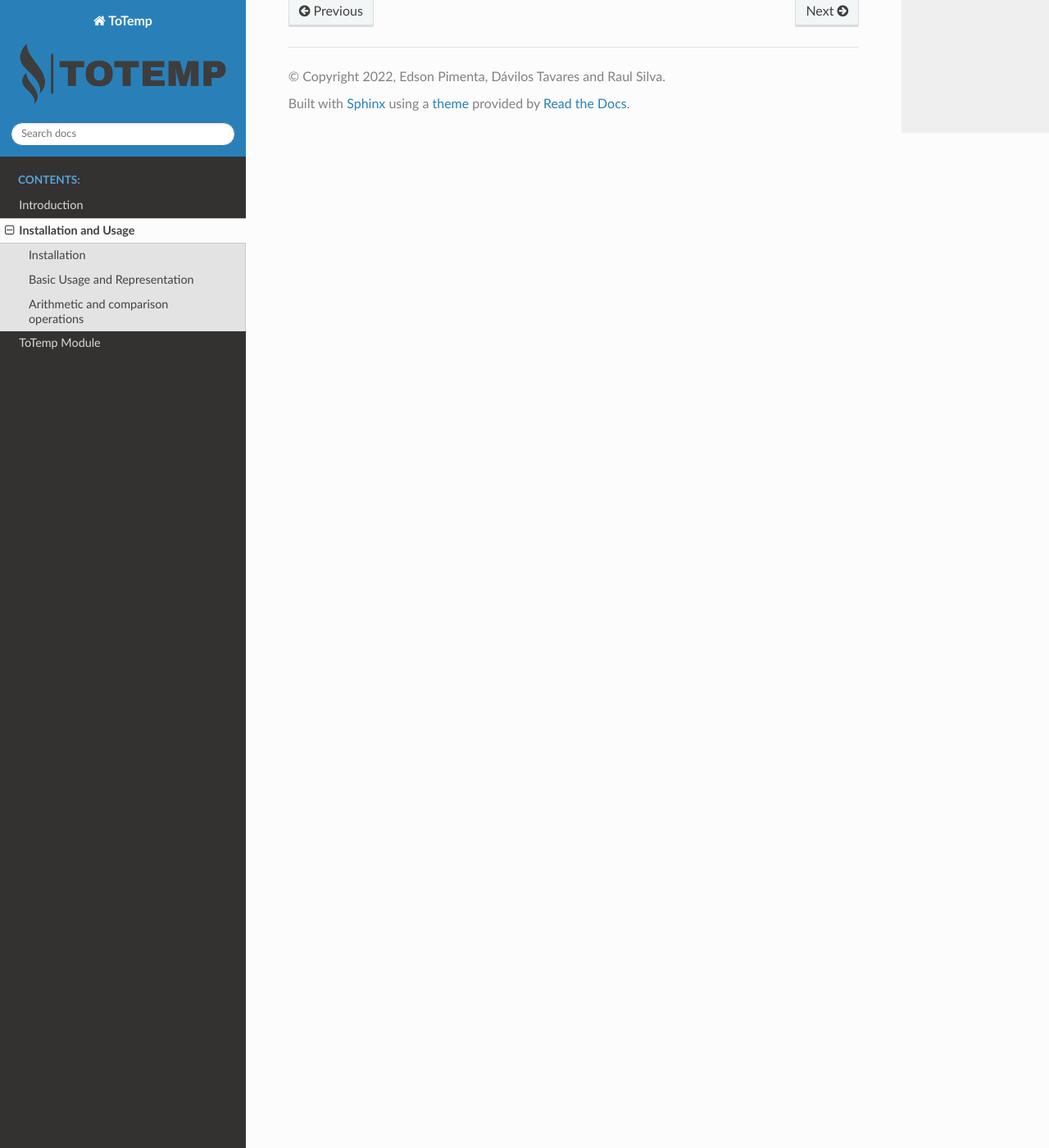
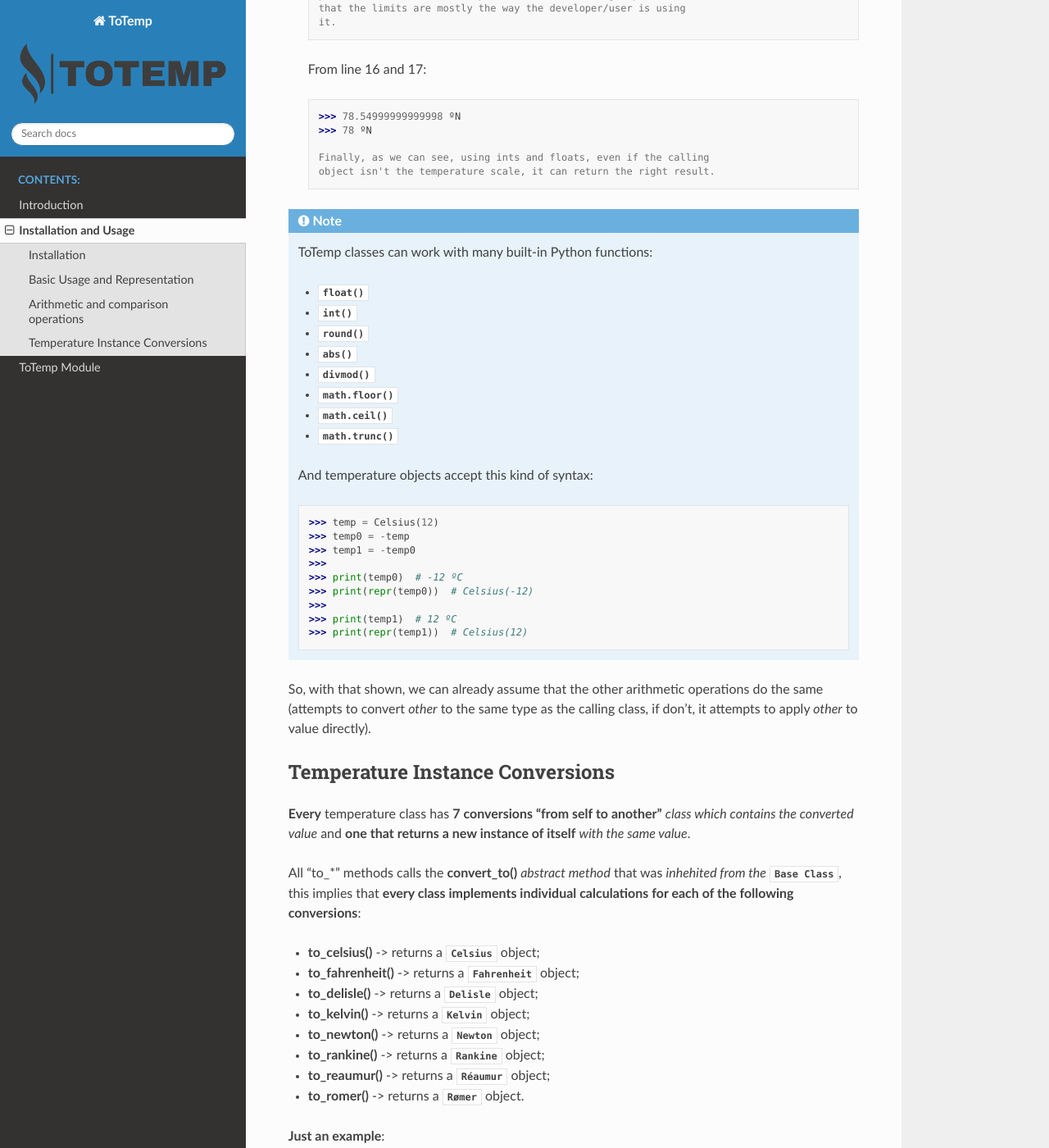
Before and after one commit to eddyyxxyy/ToTemp, a Sphinx documentation site: the page built from docs/source/installation_usage.rst, in a window 1280 px wide and 1400 px high, scrolled down 5964 px. Shown: the whole window at 82% size. Built offline with Sphinx 7.4.7 and the Read the Docs theme 2.0.0, drawn with Linux system fonts in a browser that asks for light colours; some of the changed text lies outside the part shown.

Commit message:
Docs: fix doc/meth links and adds conversions section

```diff
--- a/docs/source/installation_usage.rst
+++ b/docs/source/installation_usage.rst
@@ -20,12 +20,15 @@
 ******************************
 
 .. note::
-    The `Base Class </ToTemp/docs/build/html/totemp.html#totemp.base-class>`_ is the center of
-    attentions here, for all the detailed information go check every single method, property and
-    other implementations there.
+    The :meth:`Base Class<totemp.temperature_types.AbstractTemperature>` is the one who makes the magic
+    happen in this package, for all the module detailed information go :doc:`check every single class, its
+    methods, properties and other implementations there<totemp>`.
+
+    Thanks to `Daniil Fajnberg <https://github.com/daniil-berg>`_ we could finally solve the problems
+    when trying to implement this base class.
 
 When working with temperature scales representations and
-convertions, we often see a lack of "straight to the point"
+conversions, we often see a lack of "straight to the point"
 solutions beside of searching online for every single
 mathematical formula.
 
@@ -37,7 +40,7 @@
 
 This package aims to bring the simple and straight to the point,
 but precise, Object Oriented experience of working with temperature
-data types.
+scale data types.
 
 **For example, this**:
 
@@ -253,7 +256,7 @@
 
     .. code-block:: Python
         :linenos:
-        :emphasize-lines: 1,7,13,14
+        :emphasize-lines: 1,7,13,14,16,17
 
         from totemp import Newton, Rankine
 
@@ -269,6 +272,9 @@
 
             print((temp0 + temp1).rounded())
             print(repr((temp0 + temp1).rounded()))
+
+            print(temp2 + 12.55)
+            print((12 + temp2.rounded()))
 
 **Outputs**:
 
@@ -297,6 +303,127 @@
         that the limits are mostly the way the developer/user is using
         it.
 
-So, with that said, we can already assume that the other arithmetic
+    From line 16 and 17::
+
+        >>> 78.54999999999998 ºN
+        >>> 78 ºN
+
+        Finally, as we can see, using ints and floats, even if the calling
+        object isn't the temperature scale, it can return the right result.
+
+.. note::
+
+    ToTemp classes can work with many built-in Python functions:
+
+    - :meth:`float()<totemp.temperature_types.AbstractTemperature.__float__>`
+    - :meth:`int()<totemp.temperature_types.AbstractTemperature.__int__>`
+    - :meth:`round()<totemp.temperature_types.AbstractTemperature.__round__>`
+    - :meth:`abs()<totemp.temperature_types.AbstractTemperature.__abs__>`
+    - :meth:`divmod()<totemp.temperature_types.AbstractTemperature.__divmod__>`
+    - :meth:`math.floor()<totemp.temperature_types.AbstractTemperature.__floor__>`
+    - :meth:`math.ceil()<totemp.temperature_types.AbstractTemperature.__ceil__>`
+    - :meth:`math.trunc()<totemp.temperature_types.AbstractTemperature.__trunc__>`
+
+    And temperature objects accept this kind of syntax::
+
+        >>> temp = Celsius(12)
+        >>> temp0 = -temp
+        >>> temp1 = -temp0
+        >>>
+        >>> print(temp0)  # -12 ºC
+        >>> print(repr(temp0))  # Celsius(-12)
+        >>>
+        >>> print(temp1)  # 12 ºC
+        >>> print(repr(temp1))  # Celsius(12)
+
+So, with that shown, we can already assume that the other arithmetic
 operations do the same (attempts to convert `other` to the same type
-as the calling class).
+as the calling class, if don't, it attempts to apply `other` to value
+directly).
+
+Temperature Instance Conversions
+********************************
+
+**Every** temperature class has **7 conversions "from self to another"** *class which
+contains the converted value* and **one that returns a new instance of itself** *with
+the same value*.
+
+All "to_*" methods calls the **convert_to()** *abstract method* that was *inhehited from the*
+:meth:`Base Class<totemp.temperature_types.AbstractTemperature>`, this implies
+that **every class implements individual calculations for each of the following
+conversions**:
+
+- **to_celsius()** -> returns a :meth:`Celsius<totemp.Celsius>` object;
+- **to_fahrenheit()** -> returns a :meth:`Fahrenheit<totemp.Fahrenheit>` object;
+- **to_delisle()** -> returns a :meth:`Delisle<totemp.Delisle>` object;
+- **to_kelvin()** -> returns a :meth:`Kelvin<totemp.Kelvin>` object;
+- **to_newton()** -> returns a :meth:`Newton<totemp.Newton>` object;
+- **to_rankine()** -> returns a :meth:`Rankine<totemp.Rankine>` object;
+- **to_reaumur()** -> returns a :meth:`Réaumur<totemp.Reaumur>` object;
+- **to_romer()** -> returns a :meth:`Rømer<totemp.Romer>` object.
+
+**Just an example**:
+
+    .. code-block:: Python
+        :linenos:
+        :emphasize-lines: 1,4,6,7,8,9,10,11,12,13
+
+        import totemp as tp
+
+        if __name__ == '__main__':
+            temp = tp.Fahrenheit(32)
+
+            print(temp.to_celsius())
+            print(temp.to_fahrenheit())
+            print(temp.to_delisle())
+            print(temp.to_kelvin())
+            print(temp.to_newton())
+            print(temp.to_rankine())
+            print(temp.to_reaumur())
+            print(temp.to_romer())
+
+**Outputs**:
+
+    From line 6 and 13::
+
+        >>> 0.0 ºC
+        >>> 32 ºF
+        >>> 150.0 ºDe
+        >>> 273.15 K
+        >>> 0.0 ºN
+        >>> 491.67 ºR
+        >>> 0.0 ºRé
+        >>> 7.5 ºRø
+
+**Now using :meth:`convert_to()<totemp.temperature_types.AbstractTemperature.convert_to>`**:
+
+    .. code-block:: Python
+        :linenos:
+        :emphasize-lines: 1,4,6,7,8,9,10,11,12,13
+
+        from totemp import *
+
+        if __name__ == '__main__':
+            temp = tp.Fahrenheit(32)
+
+            print(temp.convert_to(Celsius))
+            print(temp.convert_to(Fahrenheit))
+            print(temp.convert_to(Delisle))
+            print(temp.convert_to(Kelvin))
+            print(temp.convert_to(Newton))
+            print(temp.convert_to(Rankine))
+            print(temp.convert_to(Reaumur))
+            print(temp.convert_to(Romer))
+
+**Outputs**:
+
+    From line 6 and 13::
+
+        >>> 0.0 ºC
+        >>> 32 ºF
+        >>> 150.0 ºDe
+        >>> 273.15 K
+        >>> 0.0 ºN
+        >>> 491.67 ºR
+        >>> 0.0 ºRé
+        >>> 7.5 ºRø
```
Also changed, not shown: other parts of docs/source/installation_usage.rst (+2 -2 lines).
